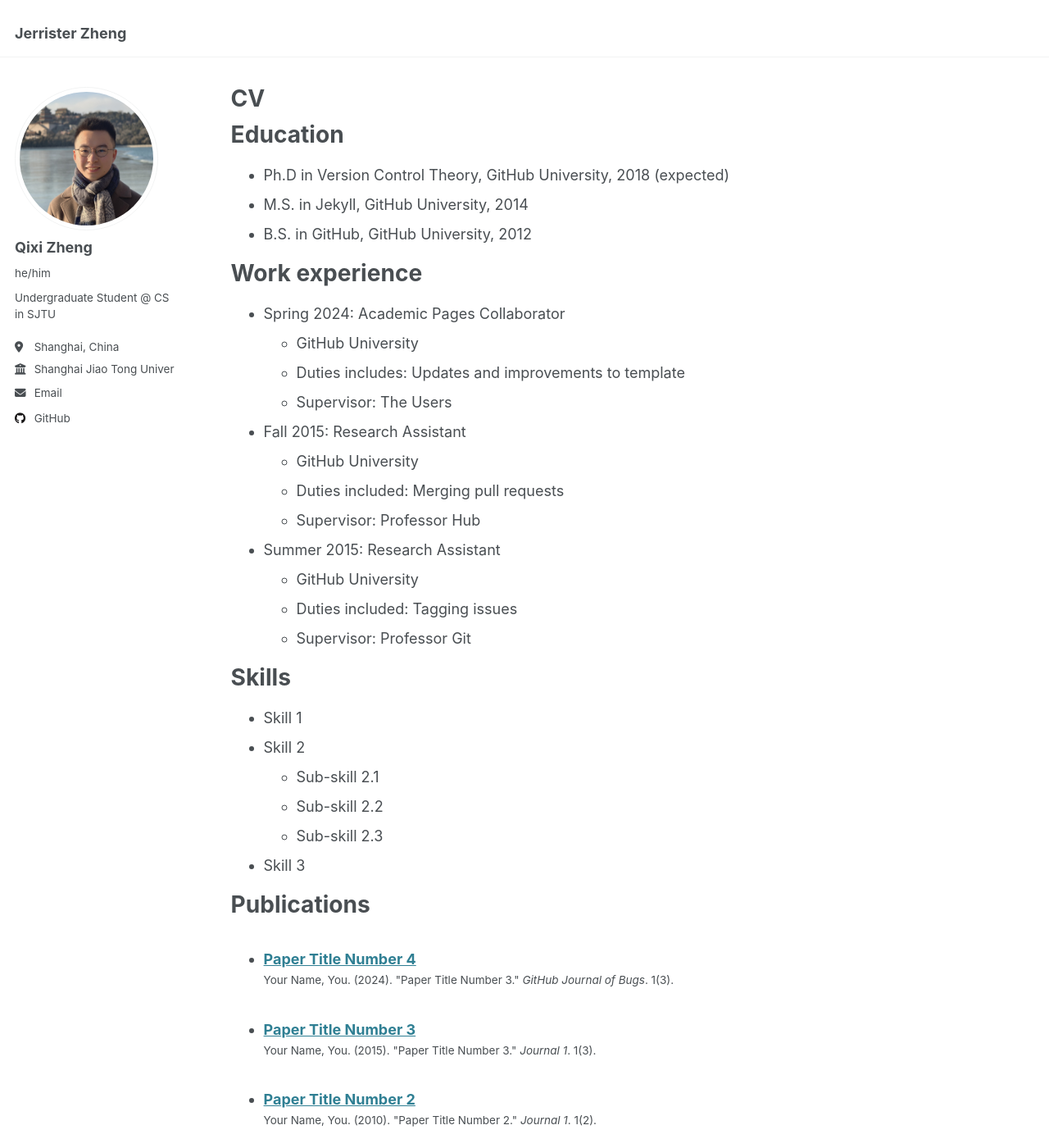
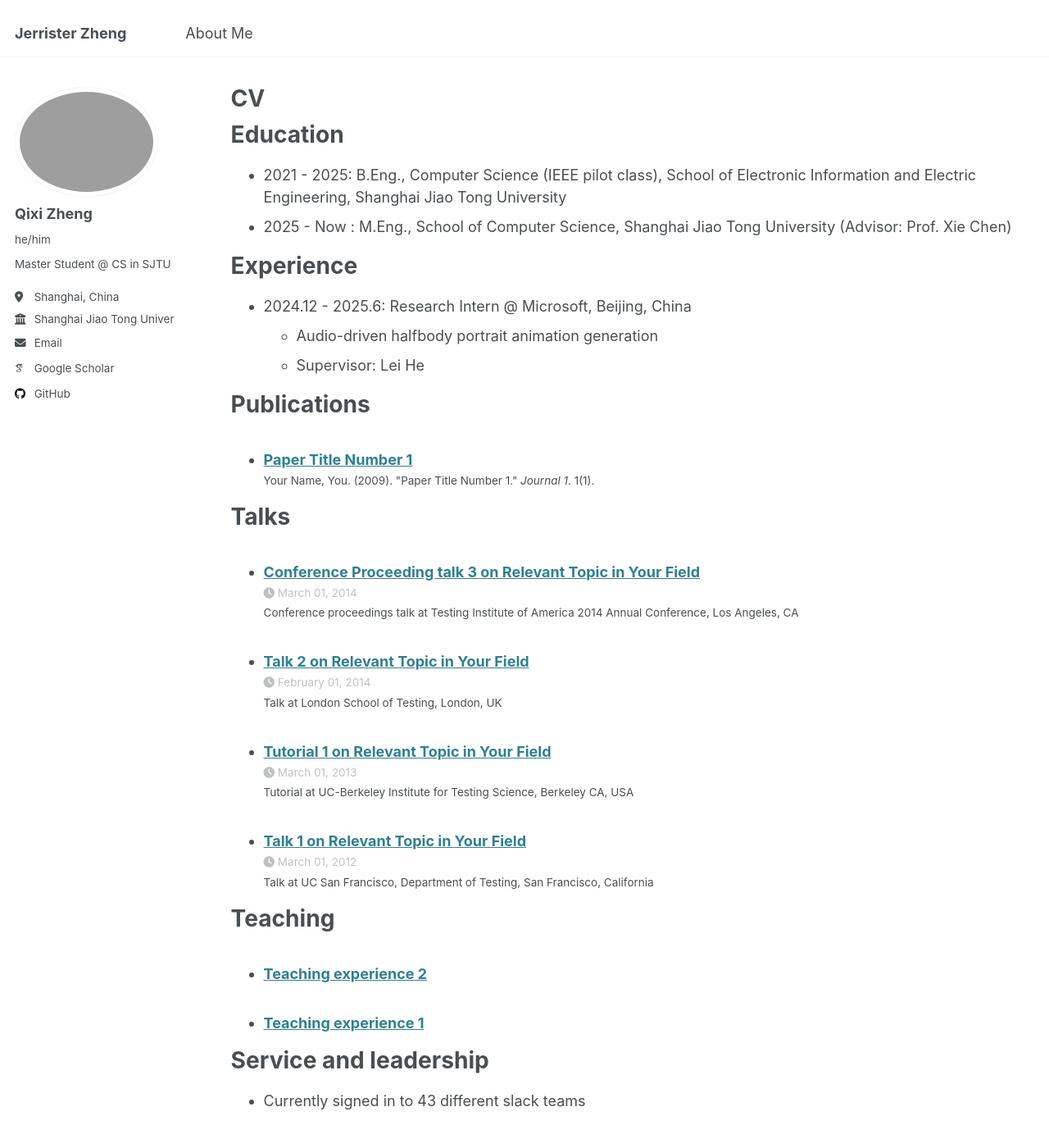
Before and after one commit to Jerrister/Jerrister.github.io, a Jekyll site: the page built from _pages/cv.md, in a window 1280 px wide and 1400 px high. Shown: the whole window at 82% size. Built offline with Jekyll 4.4.1, drawn with Linux system fonts in a browser that asks for light colours; some web fonts are replaced.

Commit message:
update about and pubs

```diff
--- a/Gemfile
+++ b/Gemfile
@@ -10,3 +10,5 @@ group :jekyll_plugins do
 end
 
 gem 'github-pages'
+
+gem 'tzinfo-data', platforms: [:mingw, :mswin, :x64_mingw]
--- a/_config.yml
+++ b/_config.yml
@@ -22,10 +22,10 @@ repository               : "Jerrister/Jerrister.github.io"
 #               Additional customization can be done by editing /_includes/author-profile.html
 author:
   # Biographic information
-  avatar           : "Avatar.png"
+  avatar           : "Avatar.jpg"
   name             : "Qixi Zheng"
   pronouns         : "he/him"
-  bio              : "Undergraduate Student @ CS in SJTU"
+  bio              : "Master Student @ CS in SJTU"
   location         : "Shanghai, China"
   employer         : "Shanghai Jiao Tong Univerisity"
   uri              : # URL
@@ -33,7 +33,7 @@ author:
 
   # Academic websites
   arxiv            : # URL - Update with the correct link to your profile
-  googlescholar    : # "https://scholar.google.com/citations?user=PS_CX0AAAAAJ"
+  googlescholar    : "https://scholar.google.com/citations?user=5B9Fk6AAAAAJ"
   impactstory      : # URL
   orcid            : # "http://orcid.org/yourorcidurl"
   semantic         : # URL
--- a/_data/navigation.yml
+++ b/_data/navigation.yml
@@ -5,6 +5,12 @@
 # prevent it from being included in the site.
 
 main:
+  - title: "About Me"
+    url: /about/
+
+  # - title: "CV"
+  #   url: /cv/
+
   # - title: "Publications"
   #   url: /publications/
 
@@ -20,8 +26,5 @@ main:
   # - title: "Blog Posts"
   #   url: /year-archive/
 
-  # - title: "CV"
-  #   url: /cv/
-
   # - title: "Guide"
   #   url: /markdown/
--- a/_pages/cv.md
+++ b/_pages/cv.md
@@ -11,35 +11,14 @@ redirect_from:
 
 Education
 ======
-* Ph.D in Version Control Theory, GitHub University, 2018 (expected)
-* M.S. in Jekyll, GitHub University, 2014
-* B.S. in GitHub, GitHub University, 2012
+* 2021 - 2025: B.Eng., Computer Science (IEEE pilot class), School of Electronic Information and Electric Engineering, Shanghai Jiao Tong University
+* 2025 - Now : M.Eng., School of Computer Science, Shanghai Jiao Tong University (Advisor: Prof. Xie Chen)
 
-Work experience
+Experience
 ======
-* Spring 2024: Academic Pages Collaborator
-  * GitHub University
-  * Duties includes: Updates and improvements to template
-  * Supervisor: The Users
-
-* Fall 2015: Research Assistant
-  * GitHub University
-  * Duties included: Merging pull requests
-  * Supervisor: Professor Hub
-
-* Summer 2015: Research Assistant
-  * GitHub University
-  * Duties included: Tagging issues
-  * Supervisor: Professor Git
-
-Skills
-======
-* Skill 1
-* Skill 2
-  * Sub-skill 2.1
-  * Sub-skill 2.2
-  * Sub-skill 2.3
-* Skill 3
+* 2024.12 - 2025.6: Research Intern @ Microsoft, Beijing, China
+  * Audio-driven halfbody portrait animation generation
+  * Supervisor: Lei He
 
 Publications
 ======
--- a/_publications/2010-10-01-paper-title-number-2.md
+++ /dev/null
@@ -1,14 +0,0 @@
----
-title: "Paper Title Number 2"
-collection: publications
-category: manuscripts
-permalink: /publication/2010-10-01-paper-title-number-2
-excerpt: 'This paper is about the number 2. The number 3 is left for future work.'
-date: 2010-10-01
-venue: 'Journal 1'
-slidesurl: 'http://academicpages.github.io/files/slides2.pdf'
-paperurl: 'http://academicpages.github.io/files/paper2.pdf'
-citation: 'Your Name, You. (2010). &quot;Paper Title Number 2.&quot; <i>Journal 1</i>. 1(2).'
----
-
-The contents above will be part of a list of publications, if the user clicks the link for the publication than the contents of section will be rendered as a full page, allowing you to provide more information about the paper for the reader. When publications are displayed as a single page, the contents of the above "citation" field will automatically be included below this section in a smaller font.
--- a/_publications/2015-10-01-paper-title-number-3.md
+++ /dev/null
@@ -1,14 +0,0 @@
----
-title: "Paper Title Number 3"
-collection: publications
-category: manuscripts
-permalink: /publication/2015-10-01-paper-title-number-3
-excerpt: 'This paper is about the number 3. The number 4 is left for future work.'
-date: 2015-10-01
-venue: 'Journal 1'
-slidesurl: 'http://academicpages.github.io/files/slides3.pdf'
-paperurl: 'http://academicpages.github.io/files/paper3.pdf'
-citation: 'Your Name, You. (2015). &quot;Paper Title Number 3.&quot; <i>Journal 1</i>. 1(3).'
----
-
-The contents above will be part of a list of publications, if the user clicks the link for the publication than the contents of section will be rendered as a full page, allowing you to provide more information about the paper for the reader. When publications are displayed as a single page, the contents of the above "citation" field will automatically be included below this section in a smaller font.
--- a/_publications/2024-02-17-paper-title-number-4.md
+++ /dev/null
@@ -1,13 +0,0 @@
----
-title: "Paper Title Number 4"
-collection: publications
-category: conferences
-permalink: /publication/2024-02-17-paper-title-number-4
-excerpt: 'This paper is about fixing template issue #693.'
-date: 2024-02-17
-venue: 'GitHub Journal of Bugs'
-paperurl: 'http://academicpages.github.io/files/paper3.pdf'
-citation: 'Your Name, You. (2024). &quot;Paper Title Number 3.&quot; <i>GitHub Journal of Bugs</i>. 1(3).'
----
-
-The contents above will be part of a list of publications, if the user clicks the link for the publication than the contents of section will be rendered as a full page, allowing you to provide more information about the paper for the reader. When publications are displayed as a single page, the contents of the above "citation" field will automatically be included below this section in a smaller font.
```
Also changed, not shown: _pages/about.md (+26 -3 lines), images/Avatar.png.
